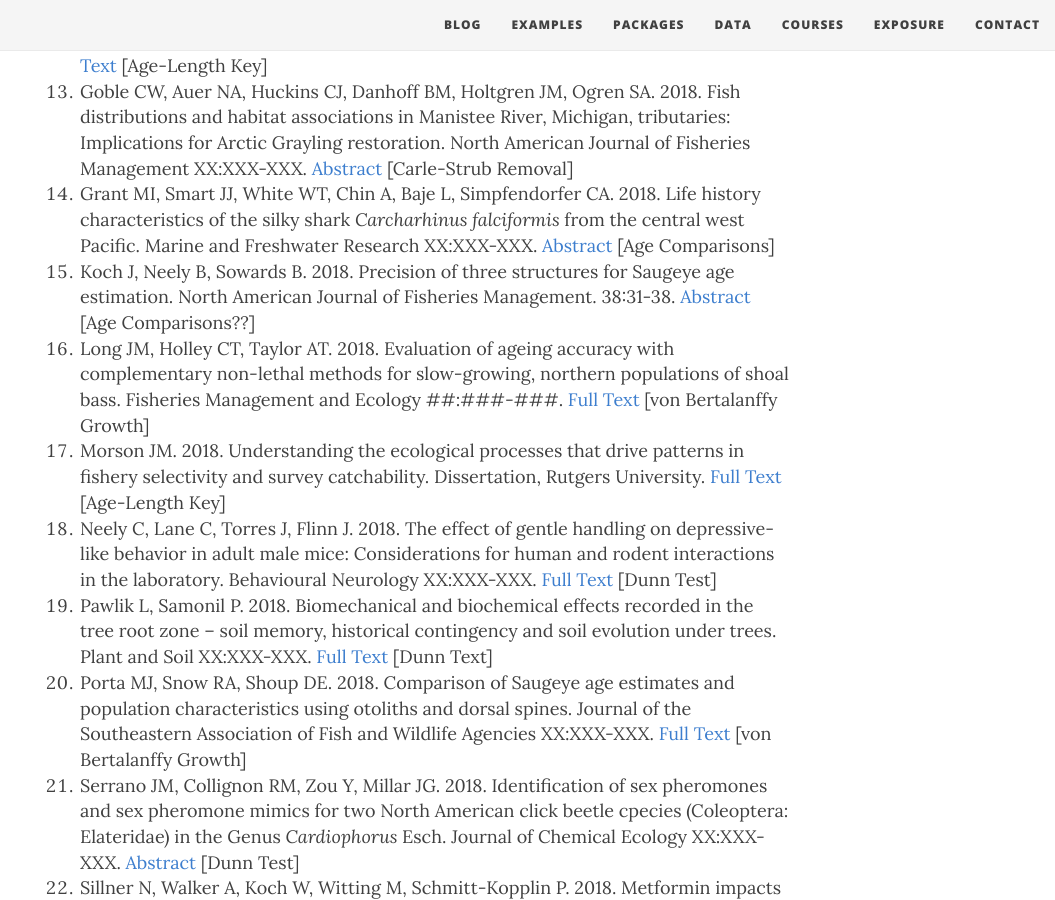
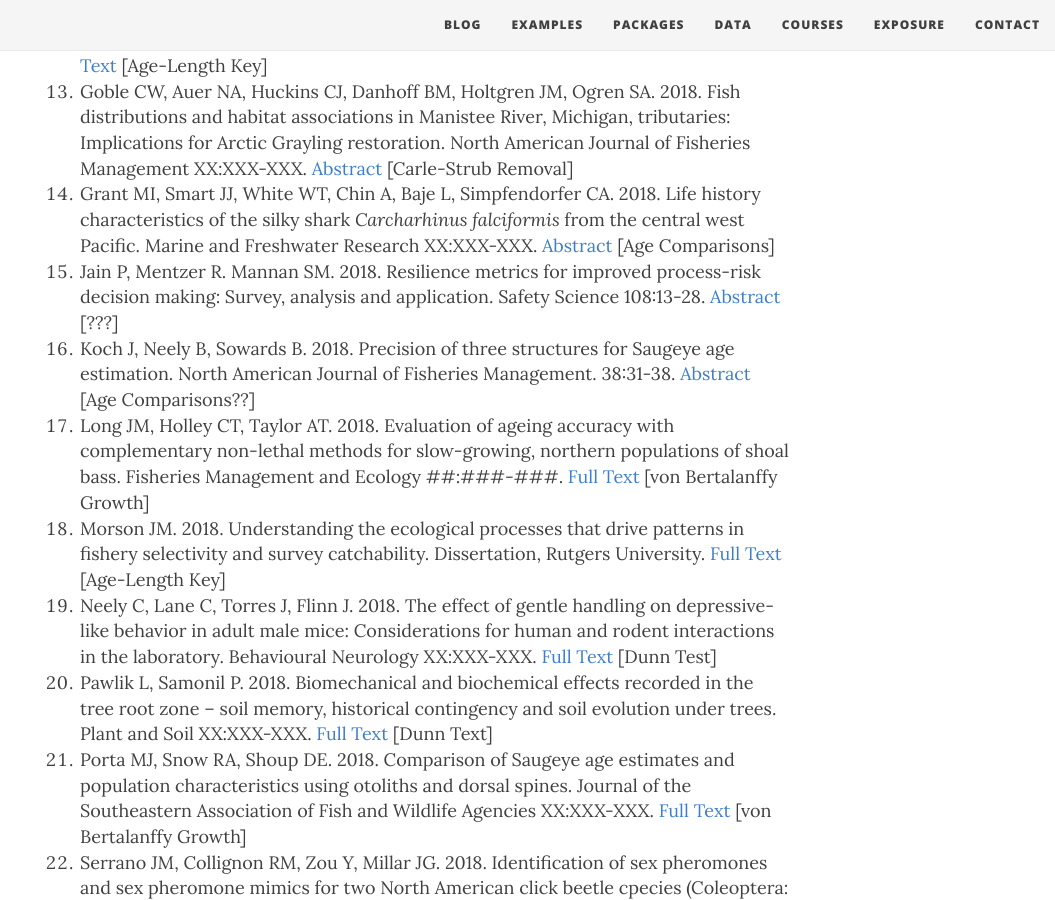
Before and after one commit to droglenc/fishR, a Jekyll site: the page built from exposure/exposure-citations18.md, in a window 1280 px wide and 900 px high, scrolled down 1476 px. Shown: the whole window, without its empty margins (225-1280 px from the left). Built offline with Jekyll 4.4.1, drawn with Linux system fonts in a browser that asks for light colours; nearby versions of some CDN libraries; some of the changed lines change nothing that is shown.

Commit message:
Another citation

```diff
--- a/exposure/exposure-citations18.md
+++ b/exposure/exposure-citations18.md
@@ -5,7 +5,7 @@ subtitle: fishR and FSA is Being Used!!
 css: "/css/exposure-citation.css"
 ---
 
-The [**IFAR** book](http://derekogle.com/IFAR/), **fishR** website, or the **FSA** package were cited in the following <span id="contact-div">28</span> publications.
+The [**IFAR** book](http://derekogle.com/IFAR/), **fishR** website, or the **FSA** package were cited in the following <span id="contact-div">29</span> publications.
 
 1. Agbani PO, Kafoutchoni KM, Salako KV, Gbedomon RC, Kegbe AM, Karen H, Sinsin B. 2018. Traditional ecological knowledge-based assessment of threatened woody species and their potential substitutes in the Atakora mountain chain, a threatened hotspot of biodiversity in Northwestern Benin, West Africa. Journal of Ethnobiology and Ethnomedicine 14:21. [Full Text](https://ethnobiomed.biomedcentral.com/articles/10.1186/s13002-018-0219-6) [Dunn's Test]
 1. Babaluk JA, Knopp JA, Reist JD. 2018. Assessment of fish populations in six lakes near Sach Harbour, Banks Island, Northwest Territories, 1993-1994. Canada/Inuvialuit Fisheries Joint Management Committee Reort 2018-01. [Full Text](https://www.researchgate.net/profile/John_Babaluk/publication/323547130_Assessment_of_fish_populations_in_six_lakes_near_Sachs_Harbour_Banks_Island_Northwest_Territories_1993-1994/links/5a9c0c8baca2721e3f320937/Assessment-of-fish-populations-in-six-lakes-near-Sachs-Harbour-Banks-Island-Northwest-Territories-1993-1994.pdf) [von Bertalanffy Growth]
@@ -21,6 +21,7 @@ The [**IFAR** book](http://derekogle.com/IFAR/), **fishR** website, or the **FSA
 1. Glassic HC. 2018. The influence of multiyear drought-driven habitat loss on the Bear Lake Sculpin (*Cottus extensus*) and the Bear Lake strain of the Bonneville Cutthroat Trout (*Oncorhynchus clarkii* utah). M.Sc. Dissertation. Utah State University. [Full Text](https://digitalcommons.usu.edu/cgi/viewcontent.cgi?article=8067&context=etd)  [Age-Length Key]
 1. Goble CW, Auer NA, Huckins CJ, Danhoff BM, Holtgren JM, Ogren SA. 2018. Fish distributions and habitat associations in Manistee River, Michigan, tributaries: Implications for Arctic Grayling restoration. North American Journal of Fisheries Management XX:XXX-XXX. [Abstract](https://onlinelibrary.wiley.com/doi/pdf/10.1002/nafm.10049) [Carle-Strub Removal]
 1. Grant MI, Smart JJ, White WT, Chin A, Baje L, Simpfendorfer CA. 2018. Life history characteristics of the silky shark *Carcharhinus falciformis* from the central west Pacific. Marine and Freshwater Research XX:XXX-XXX. [Abstract](http://www.publish.csiro.au/MF/MF17163) [Age Comparisons]
+1. Jain P, Mentzer R. Mannan SM. 2018. Resilience metrics for improved process-risk decision making: Survey, analysis and application. Safety Science 108:13-28. [Abstract](https://www.sciencedirect.com/science/article/pii/S0925753517313802) [???]
 1. Koch J, Neely B, Sowards B. 2018. Precision of three structures for Saugeye age estimation. North American Journal of Fisheries Management. 38:31-38. [Abstract](http://onlinelibrary.wiley.com/doi/10.1002/nafm.10019/abstract) [Age Comparisons??]
 1. Long JM, Holley CT, Taylor AT. 2018. Evaluation of ageing accuracy with complementary non-lethal methods for slow-growing, northern populations of shoal bass. Fisheries Management and Ecology ##:###-###. [Full Text](https://www.researchgate.net/publication/323615561_Evaluation_of_ageing_accuracy_with_complementary_non-lethal_methods_for_slow-growing_northern_populations_of_shoal_bass) [von Bertalanffy Growth]
 1. Morson JM. 2018. Understanding the ecological processes that drive patterns in fishery selectivity and survey catchability. Dissertation, Rutgers University. [Full Text](http://scholar.google.com/scholar_url?url=https://rucore.libraries.rutgers.edu/rutgers-lib/56061/PDF/1/&hl=en&sa=X&scisig=AAGBfm3oPizfJa5iIEZHcrzzNZgYhkG9Zg&nossl=1&oi=scholaralrt) [Age-Length Key]
```
